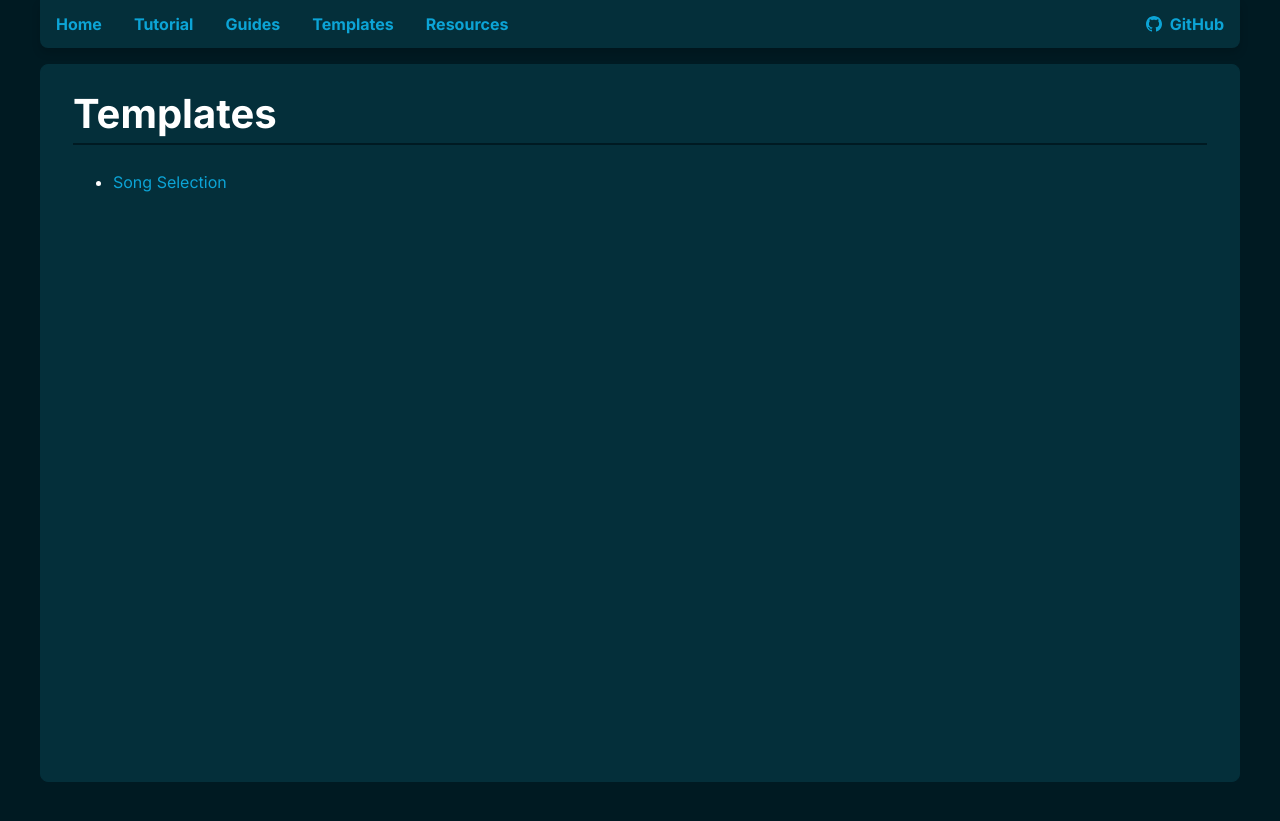
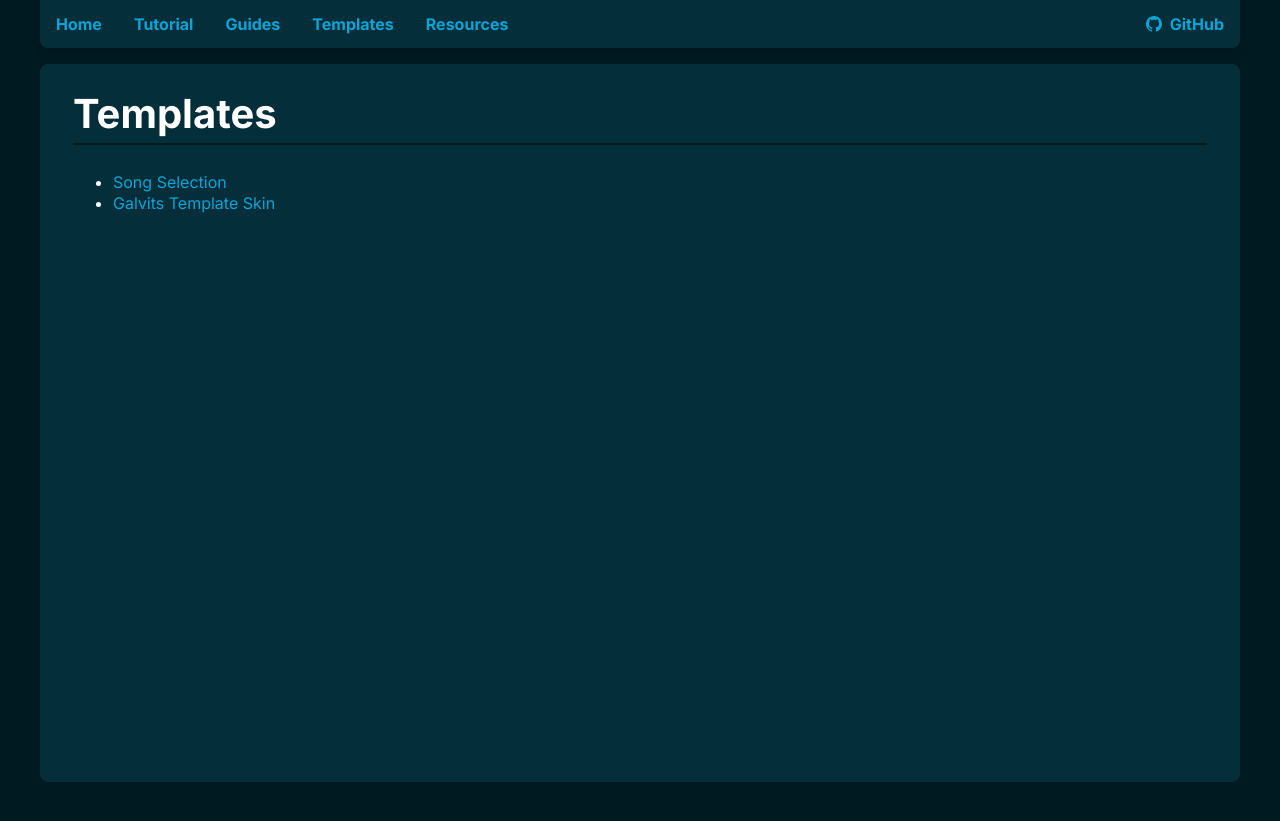
Before and after one commit to RockRoller01/skinninginfo, a Jekyll site: the page built from templates/toc.md, in a window 1280 px wide. Shown: the top 821 px of the page. Built offline with Jekyll 4.4.1, drawn with Linux system fonts in a browser that asks for light colours.

Commit message:
gavlits tempalte skin

```diff
--- a/templates/toc.md
+++ b/templates/toc.md
@@ -5,3 +5,4 @@ title: Skinning Templates
 
 # Templates
 - [Song Selection](./song_selection.html)
+- [Galvits Template Skin](https://osu.ppy.sh/community/forums/topics/923143)
```
